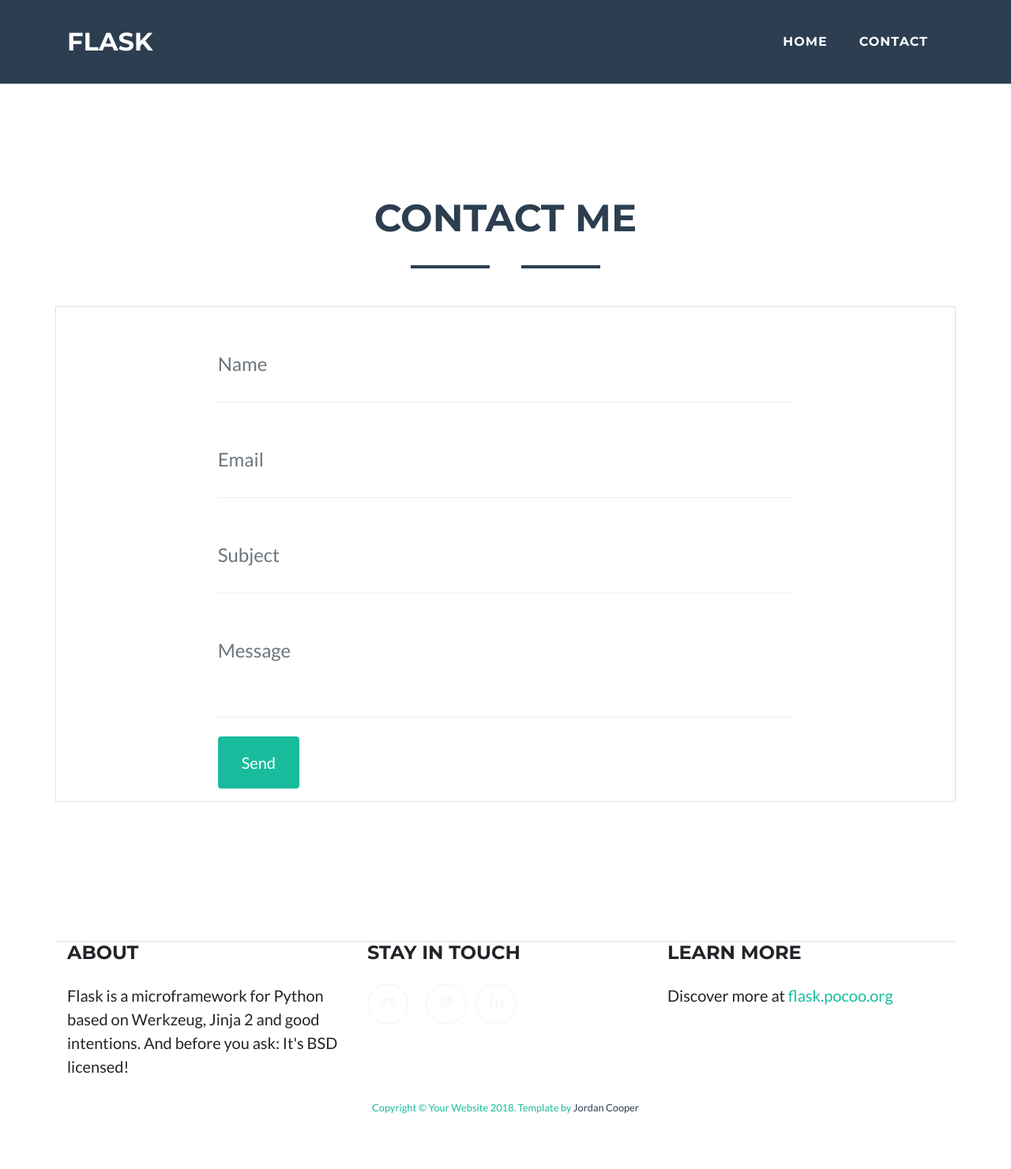
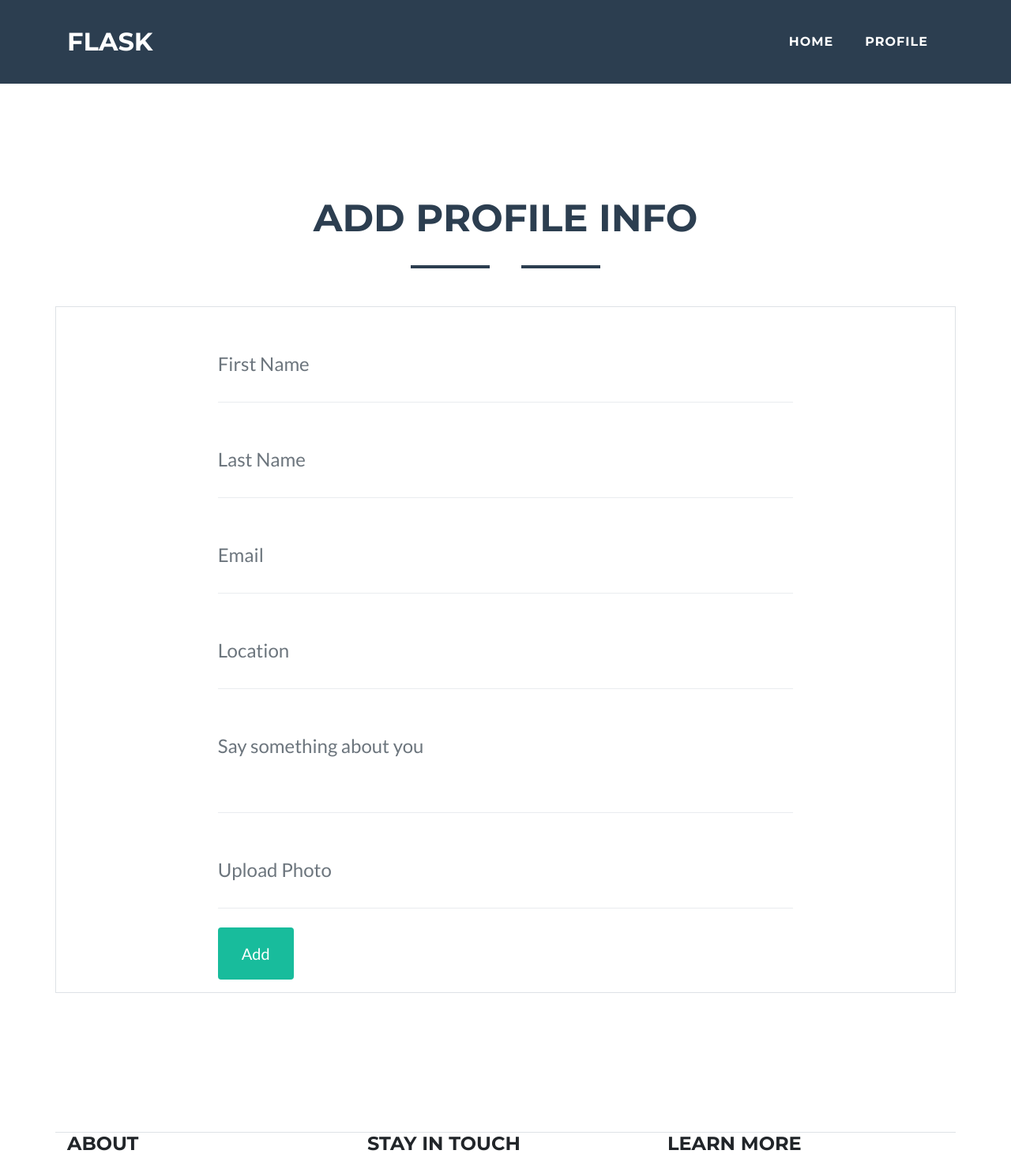
Before and after one commit to superrcoop/profile-manager, a Python web app: template app/templates/contact.html in a window 1280 px wide. Shown: the top 1481 px of the page at 79% size. Before the commit the page ends 1411 px from the top, so only its background shows below. Run offline with Jinja, Linux system fonts and the light colour scheme; the template is opened without the code that fills it, so the values that code supplies are empty, except form fields; form fields are guessed from the names that the template uses; some libraries are stand-ins or nearby versions.

Commit message:
Add flask db and update profile template

```diff
--- a/app/controllers.py
+++ b/app/controllers.py
@@ -2,9 +2,9 @@ import datetime
 import os
 from flask import flash , request, url_for
 try:
-    from urllib.parse import urlparse, urljoin
+    from urllib.parse import urlparse, urljoin # python 3 support
 except ImportError:
-     from urlparse import urlparse, urljoin
+     from urlparse import urlparse, urljoin # python 2 support
 
 
 def get_time():
--- a/app/templates/contact.html
+++ b/app/templates/contact.html
@@ -13,20 +13,29 @@
 <!-- Contact Section -->
     <section id="contact">
       <div class="container">
-        <h2 class="text-center text-uppercase text-secondary mb-0">Contact Me</h2>
+        <h2 class="text-center text-uppercase text-secondary mb-0">Add Profile Info</h2>
         <hr class="star-dark mb-5">
         <div class="row border">
           <div class="col-lg-8 mx-auto">
             <!-- To configure the contact form email address, go to mail/contact_me.php and update the email address in the PHP file on line 19. -->
             <!-- The form should work on most web servers, but if the form is not working you may need to configure your web server differently. -->
-            <form name="sentMessage" id="contactForm" action="{{url_for('contact')}}" method="post">
+            <form name="sentMessage" id="contactForm" action="{{url_for('add_profile')}}" method="post">
             	{{ form.csrf_token }}
               <div class="control-group">
                 <div class="form-group floating-label-form-group controls mb-0 pb-2 ">
 
-                  {{ form.name.label(class="text-secondary")}}<br>
-                  {{ form.name(class="form-control" ,placeholder="Name")}}
-                  <p class="help-block text-danger">{{ form.name.errors[0]}}</p>
+                  {{ form.fname.label(class="text-secondary")}}<br>
+                  {{ form.fname(class="form-control" ,placeholder="First Name")}}
+                  <p class="help-block text-danger">{{ form.fname.errors[0]}}</p>
+
+                </div>
+              </div>
+              <div class="control-group">
+                <div class="form-group floating-label-form-group controls mb-0 pb-2 ">
+
+                  {{ form.lname.label(class="text-secondary")}}<br>
+                  {{ form.lname(class="form-control" ,placeholder="Last Name")}}
+                  <p class="help-block text-danger">{{ form.lname.errors[0]}}</p>
 
                 </div>
               </div>
@@ -40,24 +49,33 @@
               </div>
               <div class="control-group">
                 <div class="form-group floating-label-form-group controls mb-0 pb-2">
-                  {{ form.subject.label(class="text-secondary")}}<br>
-                  {{ form.subject(class="form-control" ,placeholder="Subject")}}
-                  <p class="help-block text-danger">{{ form.subject.errors[0]}}</p>
+                  {{ form.location.label(class="text-secondary")}}<br>
+                  {{ form.location(class="form-control" ,placeholder="Location")}}
+                  <p class="help-block text-danger">{{ form.location.errors[0]}}</p>
 
                 </div>
               </div>
               <div class="control-group">
                 <div class="form-group floating-label-form-group controls mb-0 pb-2">
-                  {{ form.message.label(class="text-secondary")}}<br>
-                  {{ form.message(class="form-control" ,placeholder="Message")}}
-                  <p class="help-block text-danger">{{ form.message.errors[0]}}</p>
+                  {{ form.bio.label(class="text-secondary")}}<br>
+                  {{ form.bio(class="form-control" ,placeholder="Say something about you")}}
+                  <p class="help-block text-danger">{{ form.bio.errors[0]}}</p>
+
+                </div>
+              </div>
+              <div class="control-group">
+                <div class="form-group floating-label-form-group controls mb-0 pb-2 ">
+
+                  {{ form.upload.label(class="text-secondary")}}<br>
+                  {{ form.upload(class="form-control" ,placeholder="Upload Photo")}}
+                  <p class="help-block text-danger">{{ form.upload.errors[0]}}</p>
 
                 </div>
               </div>
               <br>
               <div id="success"></div>
               <div class="form-group">
-                <button type="submit" class="btn btn-primary btn-xl" id="sendMessageButton">Send</button>
+                <button type="submit" class="btn btn-primary btn-xl" id="sendMessageButton">Add</button>
               </div>
             </form>
           </div>
--- a/app/templates/header.html
+++ b/app/templates/header.html
@@ -13,7 +13,7 @@
           <a class="nav-link py-3 px-0 px-lg-3 rounded js-scroll-trigger" href="{{ url_for('home') }}">Home <span class="sr-only">(current)</span></a>
         </li>
         <li class="nav-item mx-0 mx-lg-1">
-          <a class="nav-link py-3 px-0 px-lg-3 rounded js-scroll-trigger" href="{{ url_for('contact') }}">Contact</a>
+          <a class="nav-link py-3 px-0 px-lg-3 rounded js-scroll-trigger" href="{{ url_for('add_profile') }}">Profile</a>
         </li>
 
       </ul>
```
Also changed, not shown: app/__init__.py (+12 -1 lines), app/models.py (added, +28 -0 lines), app/views.py (+10 -9 lines).
